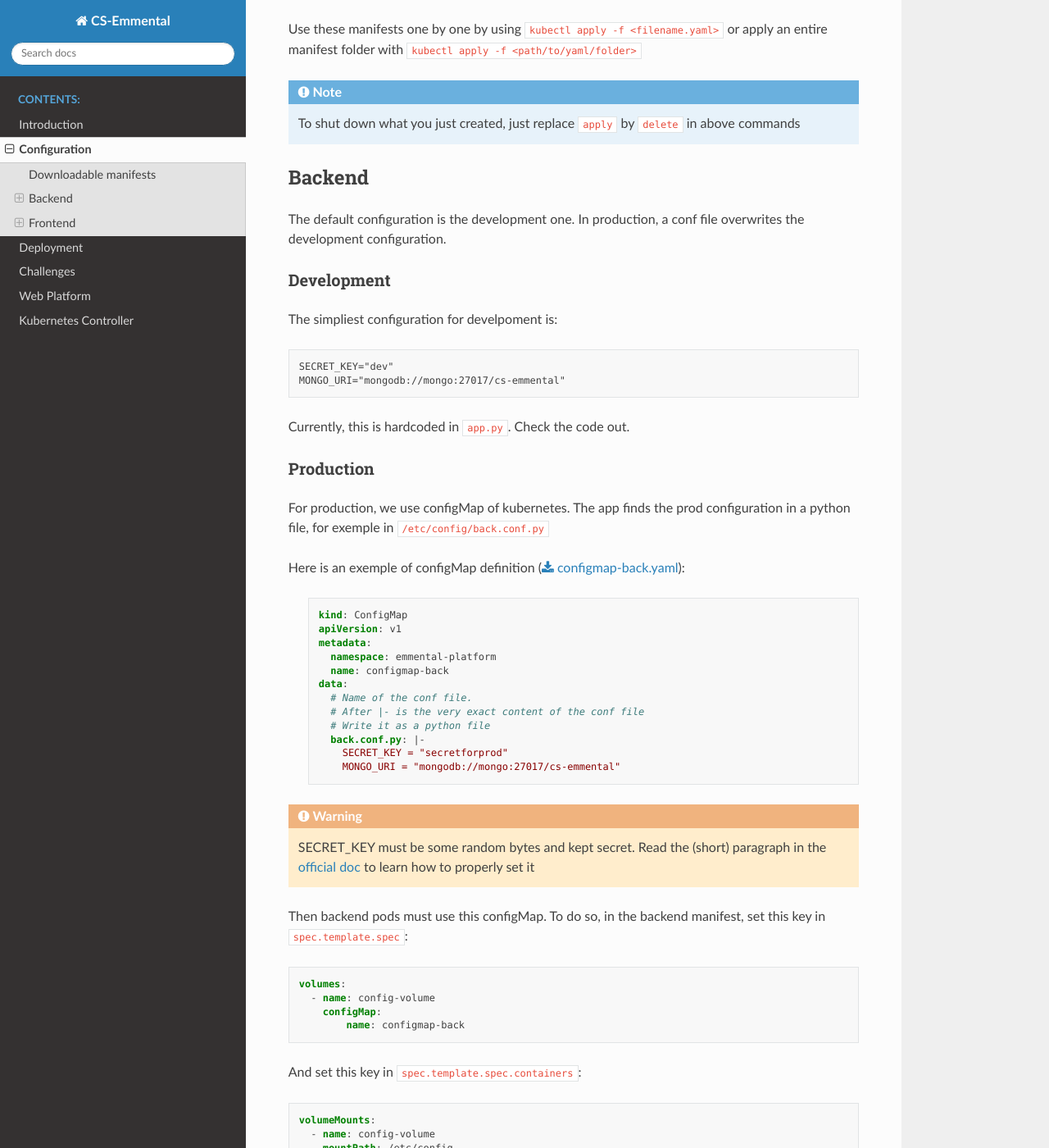
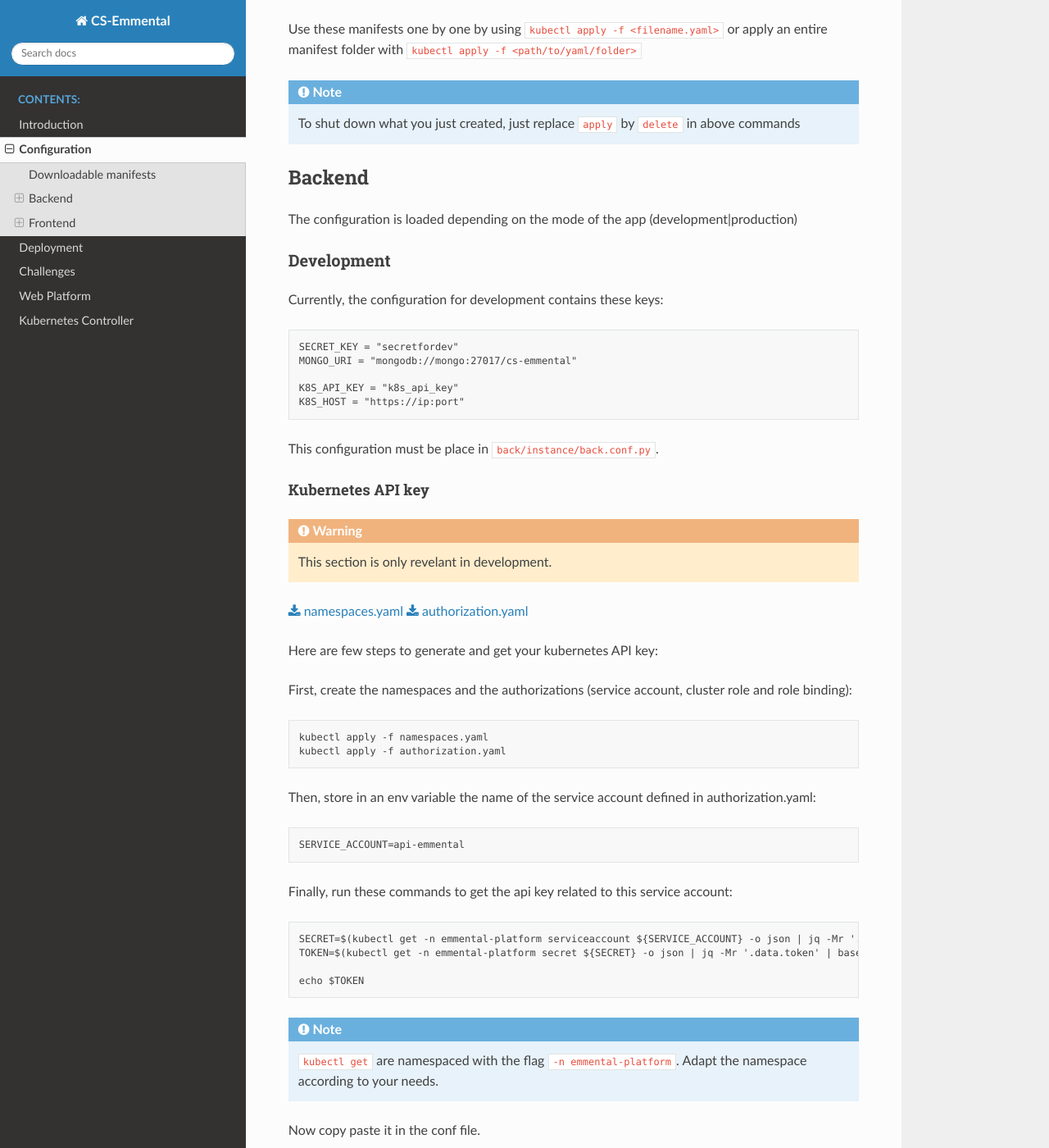
Before and after one commit to CS-Emmental/documentation, a Sphinx documentation site: the page built from source/administration/configuration.rst, in a window 1280 px wide and 1400 px high, scrolled down 288 px. Shown: the whole window at 82% size. Built offline with Sphinx 7.4.7 and the Read the Docs theme 2.0.0, drawn with Linux system fonts in a browser that asks for light colours; some of the changed text lies outside the part shown.

Commit message:
Describe the new dev backend conf file

```diff
--- a/source/administration/configuration.rst
+++ b/source/administration/configuration.rst
@@ -17,23 +17,59 @@ or apply an entire manifest folder with ``kubectl apply -f <path/to/yaml/folder>
 Backend
 ^^^^^^^
 
-The default configuration is the development one.
-In production, a conf file overwrites the development configuration.
+The configuration is loaded depending on the mode of the app (development|production)
 
 Development
 """""""""""
 
-The simpliest configuration for develpoment is::
+Currently, the configuration for development contains these keys::
 
-    SECRET_KEY="dev"
-    MONGO_URI="mongodb://mongo:27017/cs-emmental"
+    SECRET_KEY = "secretfordev"
+    MONGO_URI = "mongodb://mongo:27017/cs-emmental"
 
-Currently, this is hardcoded in ``app.py``. Check the code out.
+    K8S_API_KEY = "k8s_api_key"
+    K8S_HOST = "https://ip:port"
+
+This configuration must be place in ``back/instance/back.conf.py``.
+
+
+Kubernetes API key
+''''''''''''''''''
+
+.. warning:: This section is only revelant in development.
+
+:download:`namespaces.yaml <../files/namespaces.yaml>`
+:download:`authorization.yaml <../files/authorization.yaml>`
+
+Here are few steps to generate and get your kubernetes API key:
+
+First, create the namespaces and the authorizations (service account, cluster role and role binding)::
+
+    kubectl apply -f namespaces.yaml
+    kubectl apply -f authorization.yaml
+
+Then, store in an env variable the name of the service account defined in authorization.yaml::
+
+    SERVICE_ACCOUNT=api-emmental
+
+Finally, run these commands to get the api key related to this service account::
+
+    SECRET=$(kubectl get -n emmental-platform serviceaccount ${SERVICE_ACCOUNT} -o json | jq -Mr '.secrets[].name | select(contains("token"))')
+    TOKEN=$(kubectl get -n emmental-platform secret ${SECRET} -o json | jq -Mr '.data.token' | base64 -d)
+
+    echo $TOKEN
+
+.. note:: ``kubectl get`` are namespaced with the flag ``-n emmental-platform``. Adapt the namespace according to your needs.
+
+Now copy paste it in the conf file.
 
 Production
 """"""""""
 
 For production, we use configMap of kubernetes. The app finds the prod configuration in a python file, for exemple in ``/etc/config/back.conf.py``
+
+Kubernetes configMap
+''''''''''''''''''''
 
 Here is an exemple of configMap definition (:download:`configmap-back.yaml <../files/configmap-back.yaml>`):
 
@@ -68,6 +104,9 @@ Finally, it should look like the file below:
         :language: yaml
 
 
+.. note:: In production, no need to define in the app configuration file some kubernetes configuration. This is set up automatically.
+            In details, kubernetes client find its configuration via the cluster.
+
 Frontend
 ^^^^^^^^
 
```
